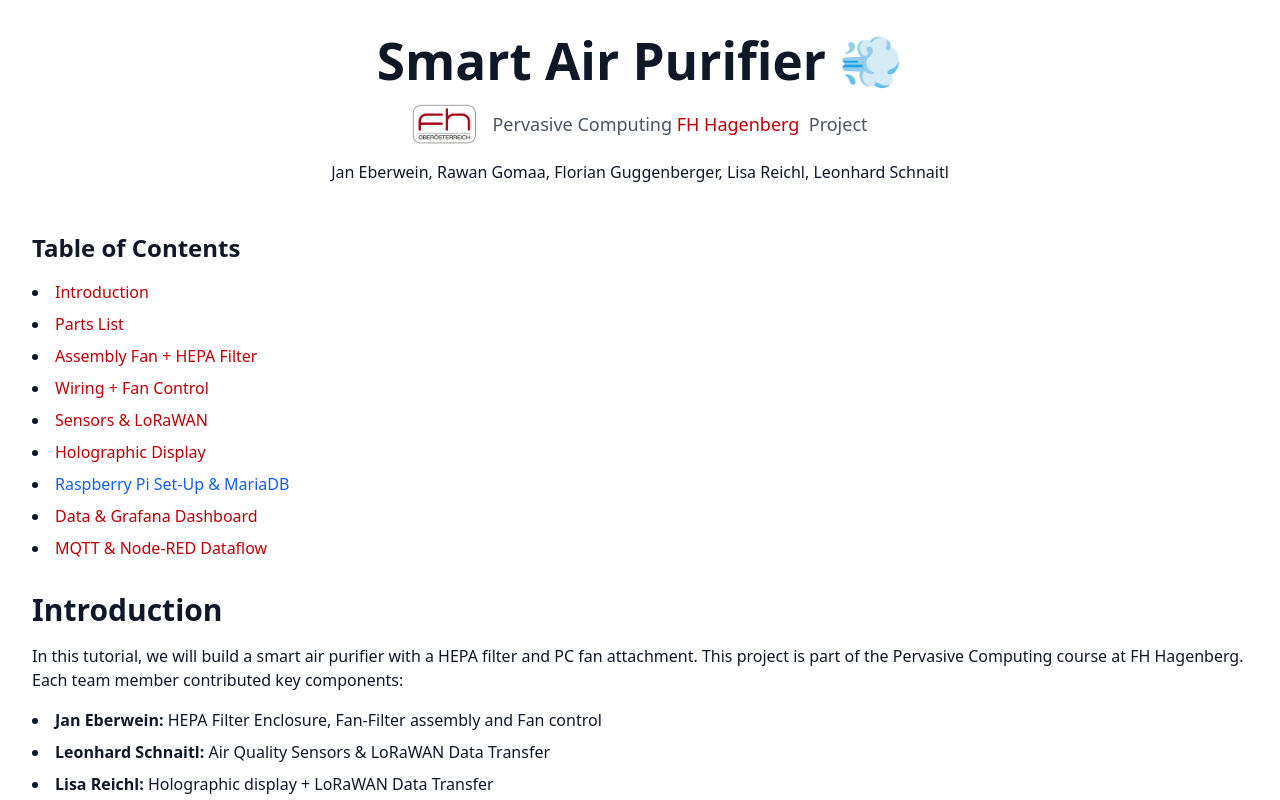
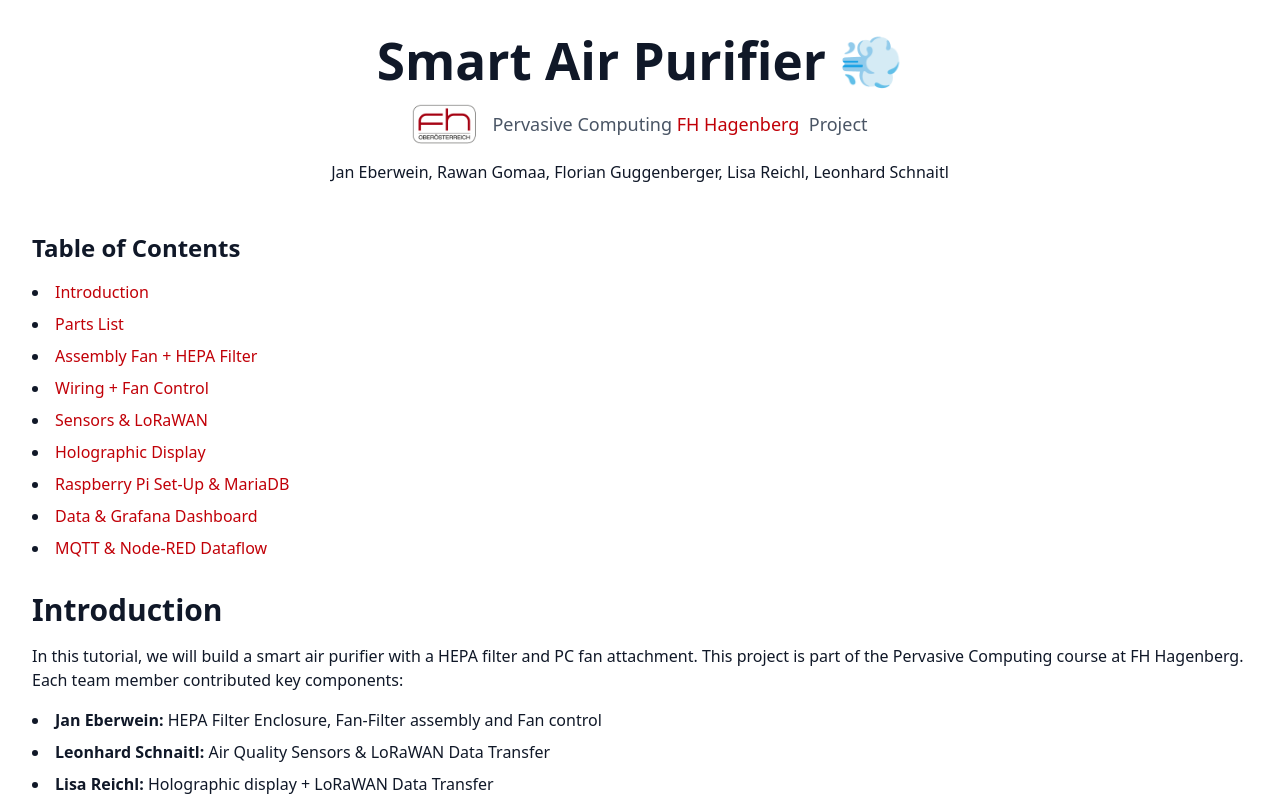
Before and after one commit to jan-eberwein/smart-air-purifier, a React (Vite) app: page / in a window 1280 px wide. Shown: the top 800 px of the page. Built offline with nearby package versions, Linux system fonts and the light colour scheme; a web font is replaced by a local one.

Commit message:
change of text color in table of contents

```diff
--- a/src/App.jsx
+++ b/src/App.jsx
@@ -50,7 +50,7 @@ export default function App() {
             <li><a href="#control" className="text-red-700 hover:underline">Wiring + Fan Control</a></li>
             <li><a href="#sensors" className="text-red-700 hover:underline">Sensors & LoRaWAN</a></li>
             <li><a href="#display" className="text-red-700 hover:underline">Holographic Display</a></li>
-            <li><a href="#raspberry" className="text-blue-600 hover:underline">Raspberry Pi Set-Up & MariaDB</a></li>
+            <li><a href="#raspberry" className="text-red-700 hover:underline">Raspberry Pi Set-Up & MariaDB</a></li>
             <li><a href="#dashboard" className="text-red-700 hover:underline">Data & Grafana Dashboard</a></li>
             <li><a href="#dataflow" className="text-red-700 hover:underline">MQTT & Node-RED Dataflow</a></li>
 
```
